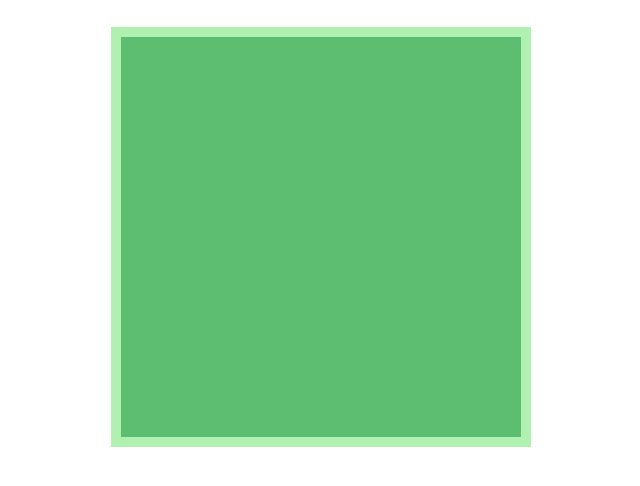
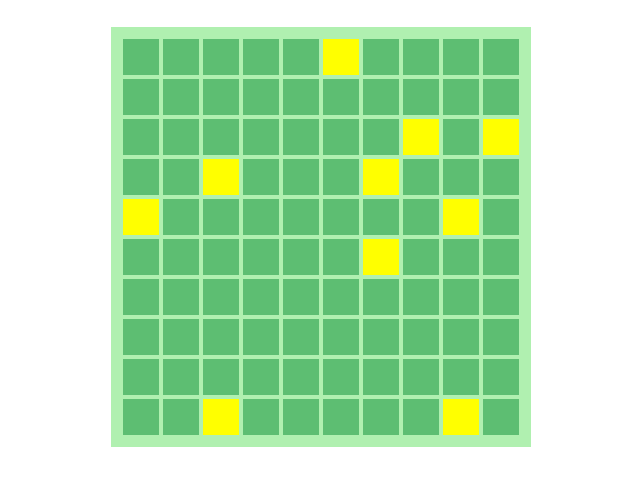
Before and after one commit to ulja4a/FERSScool2022, a plain HTML site: page minesweeper/index.html in a window 1280 px wide. Shown: the part 82-568 px from the top of the page, without its empty margins (329-969 px from the left). Drawn offline with Linux system fonts and the light colour scheme.

Commit message:
fix: add bombs and

```diff
--- a/minesweeper/index.js
+++ b/minesweeper/index.js
@@ -5,6 +5,7 @@ document.body.classList.add('body');
 title.classList.add('title');
 title.textContent = 'Minesweeper';
 document.body.appendChild(title);
+
 wrap.classList.add('grid-wrap');
 document.body.appendChild(wrap);
 
@@ -20,14 +21,27 @@ let cells = [];
 
 //Создание поля
 function createGrid() {
-
+  const bombs = Array(bombAmount).fill('bomb'); // Создаем массив из бомб со значением bomb
+  console.log(bombs);
+  const emptySquares = Array((size*size) - bombAmount).fill('valid'); //Создаем массив оставшихся валидніх пустіх клеток
+  console.log(emptySquares);
+  const board = emptySquares.concat(bombs); //Объединяем массивы в один
+  console.log(board);
+  const randomBoard = board.sort(() => Math.random()-0.5); // Рандомно распределяем бомбы
+  console.log(randomBoard);
 
   for (let i = 0; i < size * size; i++) {
-          const cell = document.createElement('div');
-          cell.classList.add('cell');
-          grid.appendChild(cell);
-          cells.push(cell);
+    const cell = document.createElement('div');
+    cell.classList.add('cell');
+    if (randomBoard[i] === 'bomb') {
+      cell.classList.add('bomb');
     }
+    if (randomBoard[i] === 'valid') {
+      cell.classList.add('valid');
+    }
+    grid.appendChild(cell);
+    cells.push(cell);
+}
 }
 
 createGrid();
--- a/minesweeper/style.css
+++ b/minesweeper/style.css
@@ -27,3 +27,14 @@
   border: 10px solid #b0f0b0;
   margin-bottom: 10px;
 }
+
+.cell {
+  width: 40px;
+  height: 40px;
+  border: 2px solid #b0f0b0;
+  box-sizing: border-box;
+}
+
+.bomb {
+  background: yellow;
+}
```
